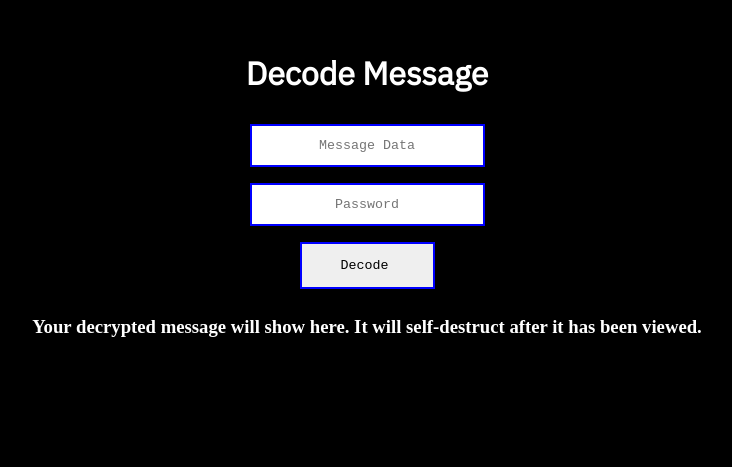
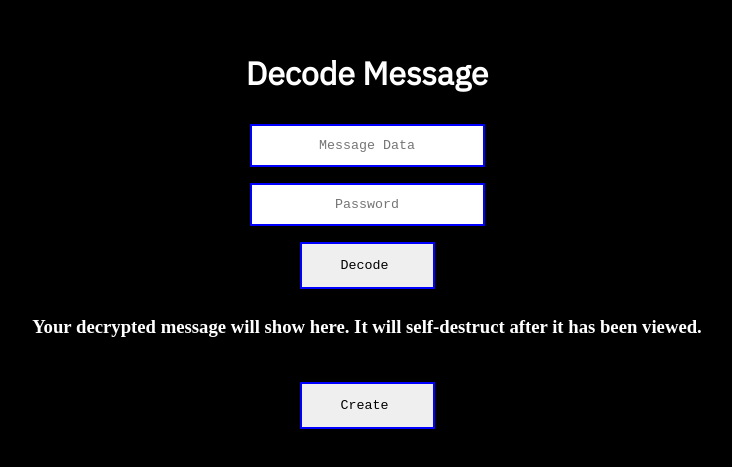
Before and after one commit to jamescapps/cipher_project, a React (Create React App) app in the folder client/: page /decode in a window 1280 px wide. Shown: the part 169-636 px from the top of the page, without its empty margins (281-1013 px from the left). Built offline with nearby package versions, Linux system fonts and the light colour scheme.

Commit message:
Added create to decode.

```diff
--- a/client/src/components/decode_message.component.js
+++ b/client/src/components/decode_message.component.js
@@ -61,7 +61,15 @@ const DecodeMessage = () => {
                   value = "Decode"
                 />
               </form>
-              <h3>{result}</h3>
+              <h3>{result}</h3><br />
+              <div className="create">
+                <form action="/create">
+                  <input
+                    type = "submit"
+                    value = "Create"
+                  />
+                </form>
+              </div>
           </div>
         </div>
       )
```
